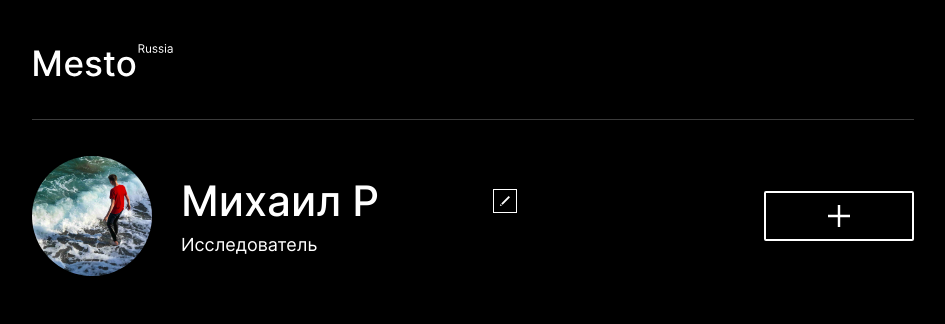
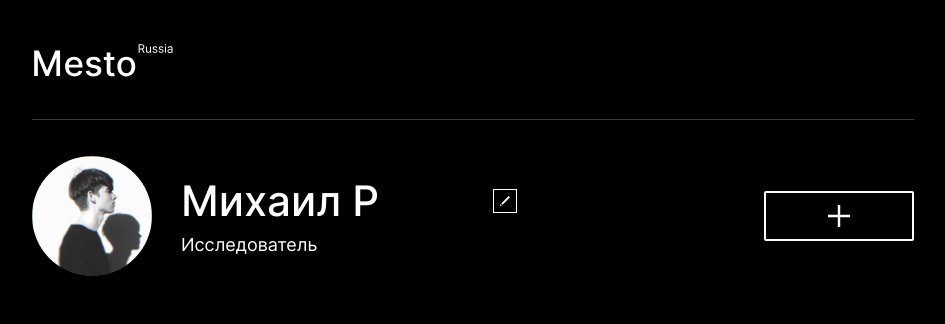
Before and after one commit to rodichevm/mesto-project-ff, a website built with webpack: page src/index.html in a window 1280 px wide. Shown: the top 324 px of the page, without its empty margins (167-1112 px from the left). Built offline with nearby package versions, Linux system fonts and the light colour scheme; grey boxes are pictures that could not be loaded.

Commit message:
add avatar.png

```diff
--- a/src/blocks/profile/profile.css
+++ b/src/blocks/profile/profile.css
@@ -14,7 +14,7 @@
 }
 
 .profile__image {
-  background-image: url('../../images/avatar.jpg');
+  background-image: url('../../images/avatar.png');
 }
 
 @media screen and (max-width: 480px) {
```
Also changed, not shown: src/images/avatar.jpg (deleted), src/images/avatar.png (added).
